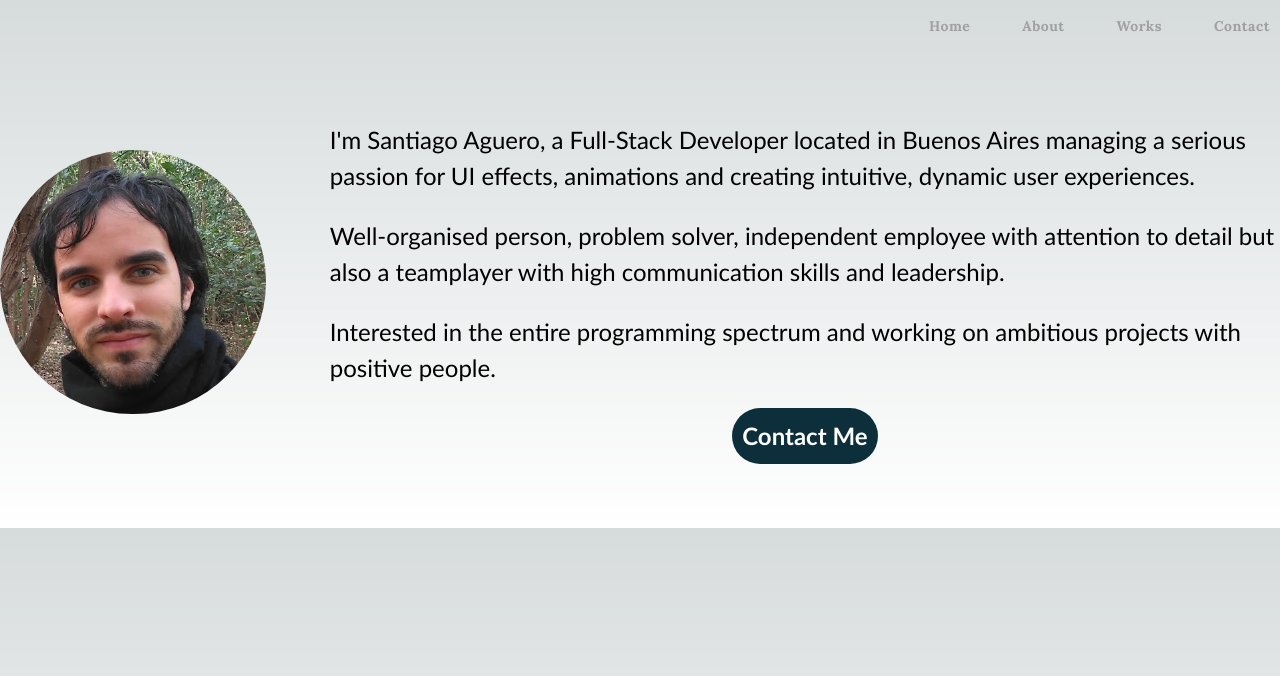
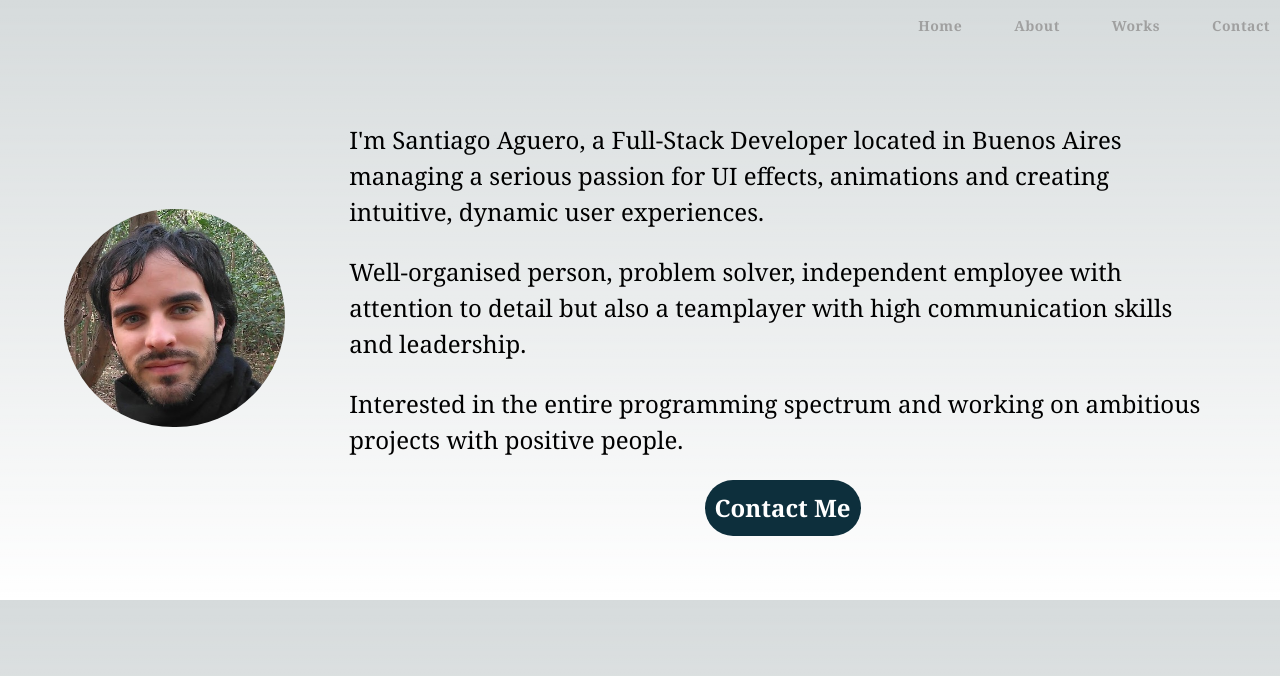
Before and after one commit to santiaguero91/Portfolio, a Next.js app: page /About in a window 1280 px wide. Shown: the top 676 px of the page. Built offline with nearby package versions, Linux system fonts and the light colour scheme.

Commit message:
Fixxed Css

```diff
--- a/app/About/pageStyle.js
+++ b/app/About/pageStyle.js
@@ -6,10 +6,9 @@ import styled from 'styled-components';
 export const Container = styled.div`
 display: flex;
 flex-direction: row;
-width: 100%;
+width: fit-content;
 height: fit-content;
-margin: 5% auto;
-
+margin: 5% 5%;
 .margen{
   margin: auto;
 }
@@ -25,7 +24,7 @@ flex-direction: column;
 margin-top: 10px;
 margin-left: 4rem;
 font-size: 1.5rem;
-font-family: 'Gill Sans', 'Gill Sans MT', Calibri, 'Trebuchet MS', sans-serif;
+font-family: ui-serif, Georgia, Cambria, "Times New Roman", Times, serif;
 h3{
   margin-top: 0.75rem;
 margin-bottom: 0.75rem;
--- a/app/Components/Navigation.jsx
+++ b/app/Components/Navigation.jsx
@@ -7,7 +7,7 @@ import { usePathname } from 'next/navigation';
 export default function Navigation() {
   const pathname = usePathname();
   return (
-    <div className="container flex flex-wrap items-center justify-end mx-auto">
+    <div className="container flex flex-wrap items-center justify-end mx-auto font-serif">
 
       {pathname !== "/" &&
     <ul className="flex flex-col items-end pt-4 md:flex-row md:space-x-8 md:mt-0 md:text-sm md:font-bold ">
--- a/app/Contact/pageStyle.js
+++ b/app/Contact/pageStyle.js
@@ -8,6 +8,7 @@ export const Container = styled.div`
   justify-content: center;
   align-items: center;
   margin: 2rem auto;
+  font-family: ui-serif, Georgia, Cambria, "Times New Roman", Times, serif;
 `;
 
 export const WorkTogether = styled.h4`
--- a/app/Homes/page.jsx
+++ b/app/Homes/page.jsx
@@ -16,7 +16,7 @@ import { motion } from "framer-motion";
 export default function Homes() {
   return (
     <div className="flex items-center flex-col">
-      <div className="mt-10 mb-10 ml-7 mr-64 bg-transparent text-7xl">
+      <div className="mt-10 mb-10 ml-7 mr-64 bg-transparent text-7xl font-serif	">
         <Hi
           className="text-cyan-600 font-semibold"
           initial={{ x: -1000 }}
--- a/app/layout.tsx
+++ b/app/layout.tsx
@@ -1,9 +1,7 @@
 import "./globals.css";
-import { Lora } from "next/font/google";
 import Navigation from "./Components/Navigation";
 import StyledComponentsRegistry from "../registry";
 
-const inter = Lora({ subsets: ["latin"] });
 
 export const metadata = {
   title: "Santiago Portfolio",
@@ -17,7 +15,7 @@ export default function RootLayout({
 }) {
   return (
     <html lang="en">
-      <body className={inter.className}>
+      <body>
         <StyledComponentsRegistry>
           <Navigation />
         </StyledComponentsRegistry>
--- a/package.json
+++ b/package.json
@@ -30,5 +30,8 @@
     "styled-components": "^5.3.10",
     "tailwindcss": "^3.3.2",
     "typescript": "5.0.4"
+  },
+  "devDependencies": {
+    "babel-plugin-styled-components": "^2.1.3"
   }
 }
```
Also changed, not shown: .babelrc (added), 1 other file (tests, documents, lock files or other folders).
